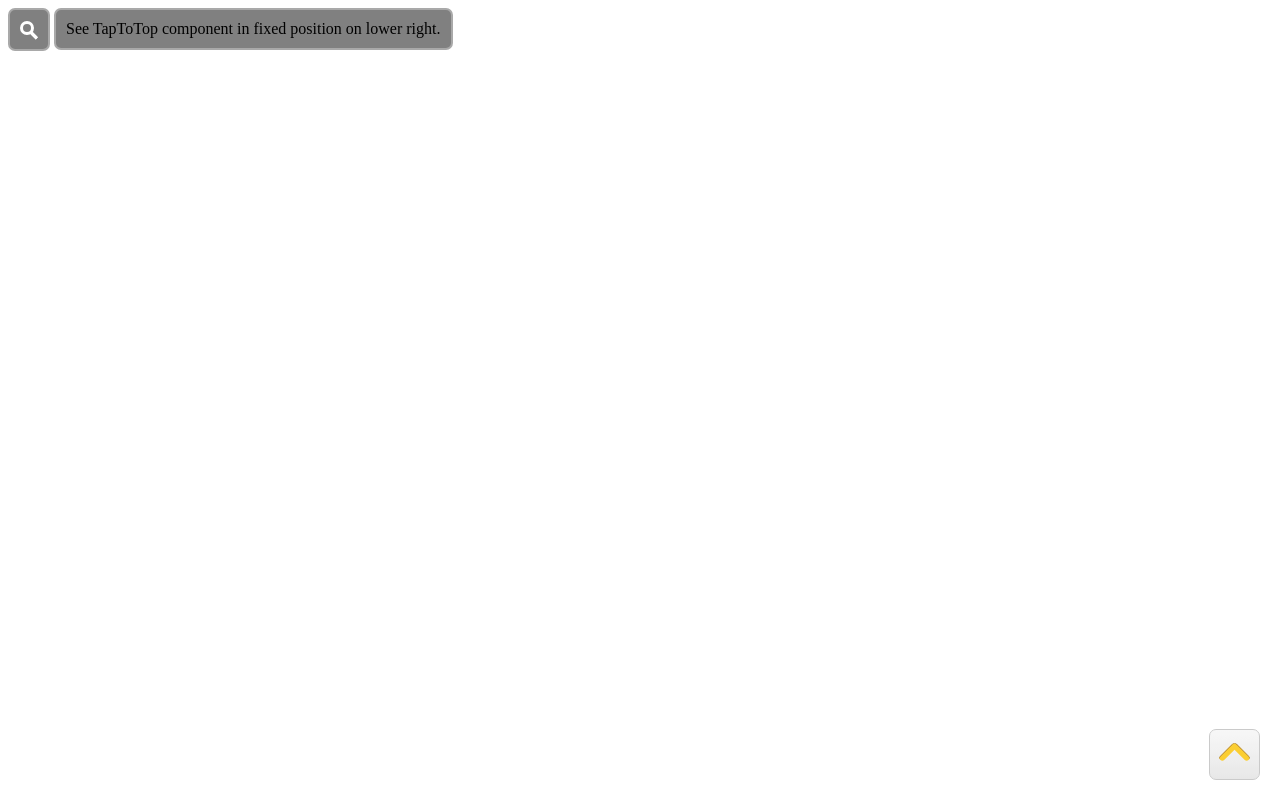
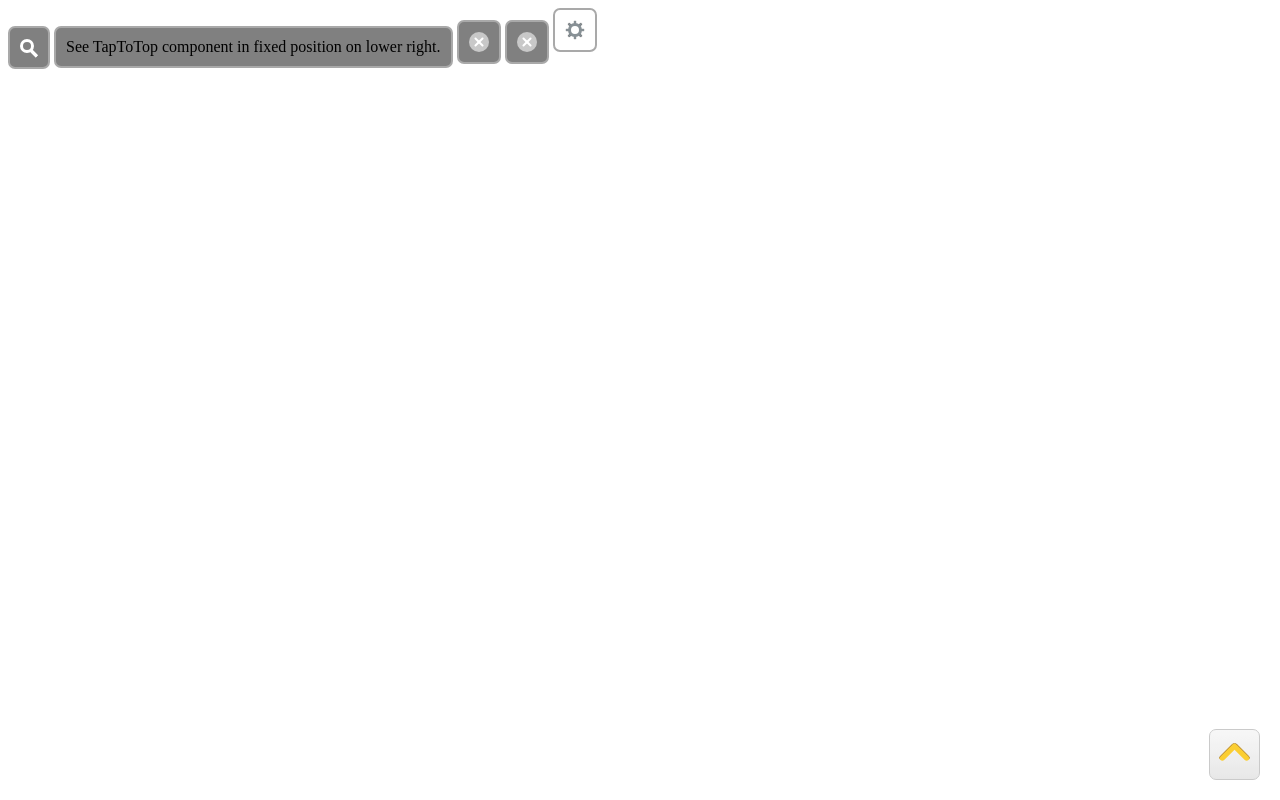
Before and after one commit to jamesalley/CSS-Components, a plain HTML site: page index.html in a window 1280 px wide. Drawn offline with Linux system fonts and the light colour scheme.

Commit message:
New components added: clear button, reset button, cog

```diff
--- a/index.html
+++ b/index.html
@@ -32,5 +32,30 @@
     <a id="tapToTop" href="#top" title="Top of page" class="shown">Top of page<span class="circumflex"><span class="bar"></span><span class="bar"></span></span></a>
 </div>
 
+<link rel="stylesheet" type="text/css" href="src/clearBtn.css" />
+<div class="frm">
+    <div class="clearBtn">
+        <div class="bar"></div>
+        <div class="bar"></div>
+        <input type="reset" value="Clear" />
+    </div>
+</div>
+
+<link rel="stylesheet" type="text/css" href="src/resetBtn.css" />
+<div class="frm">
+    <div role="button" arial-label="Reset" id="resetBtn"></div>
+</div>
+
+<link rel="stylesheet" type="text/css" href="src/cog.css" />
+<div class="frm light">
+    <div class="cog">
+        <div class="tooth"></div>
+        <div class="tooth"></div>
+        <div class="tooth"></div>
+        <div class="tooth"></div>
+        <div class="hub"></div>
+    </div>
+</div>
+
 </body>
 </html>
--- /dev/null
+++ b/src/clearBtn.css
@@ -0,0 +1,32 @@
+/**
+ *  Clear button X for resetting a form field.
+ */
+.clearBtn {
+    width: 20px;
+    height: 20px;
+    border-radius: 20px;
+    overflow: hidden;
+    position: relative;
+    background: #c8c8c8;
+}
+    .clearBtn:active {
+        background: gray;
+    }
+    .clearBtn input {
+        position: absolute;
+        left: -50px;
+    }
+    .clearBtn .bar {
+        width: 12px;
+        height: 2px;
+        background: white;
+        border-radius: 3px;
+        -webkit-transform-origin: 50%;
+        position: absolute;
+        top: 9px;
+        left: 4px;
+        -webkit-transform: rotate(45deg);
+    }
+    .clearBtn .bar:first-child {
+        -webkit-transform: rotate(-45deg);
+    }
--- /dev/null
+++ b/src/cog.css
@@ -0,0 +1,41 @@
+/**
+ *  Cog. Often used as a settings item.
+ */
+.cog {
+    width: 20px;
+    height: 20px;
+    position: relative;
+    -webkit-transition: -webkit-transform ease-in-out .5s;
+}
+    .cog:active {
+        -webkit-transform: rotate(180deg);
+    }
+.cog .tooth {
+    background: #879095;
+    width: 18px;
+    height: 2px;
+    -webkit-transform-origin: 50%;
+    position: absolute;
+    top: 9px;
+    left: 1px;
+    box-shadow: 0px 0px 1px black;
+}
+    .cog .tooth:nth-child(1) {
+        -webkit-transform: rotate(45deg);
+    }
+    .cog .tooth:nth-child(2) {
+        -webkit-transform: rotate(-45deg);
+    }
+    .cog .tooth:nth-child(3) {
+        -webkit-transform: rotate(90deg);
+    }
+.cog .hub {
+    background: white;
+    border: 3px solid #879095;
+    border-radius: 20px;
+    width: 8px;
+    height: 8px;
+    position: absolute;
+    top: 3px;
+    left: 3px;
+}
--- a/src/magGlass.css
+++ b/src/magGlass.css
@@ -2,6 +2,8 @@
  *  Magnifying glass pseudo-icon element.
  *  This could be used anywhere. Handy.
  *  Used in YSTRelated and in sbx.
+ *  This is about 419 characters minified, compared with over 1200 characters in Apple.com's
+ *  data uri magGlass.
  */
 .mag-glass {
     color: white;
--- /dev/null
+++ b/src/resetBtn.css
@@ -0,0 +1,35 @@
+/**
+ *  Clear button X for resetting a form field.
+ */
+#resetBtn {
+    width: 20px;
+    height: 20px;
+    border-radius: 100%;
+    overflow: hidden;
+    position: relative;
+    background: #c8c8c8;
+    padding: 0;
+    border: 0;
+    font-size: 0;
+    text-indent: -9999px;
+    -webkit-appearance: none;
+}
+    #resetBtn:active {
+        background: gray;
+    }
+    #resetBtn:before,
+    #resetBtn:after {
+        content: "";
+        width: 12px;
+        height: 2px;
+        background: white;
+        border-radius: 3px;
+        -webkit-transform-origin: 50%;
+        position: absolute;
+        top: 9px;
+        left: 4px;
+        -webkit-transform: rotate(45deg);
+    }
+    #resetBtn:after {
+        -webkit-transform: rotate(-45deg);
+    }
```
